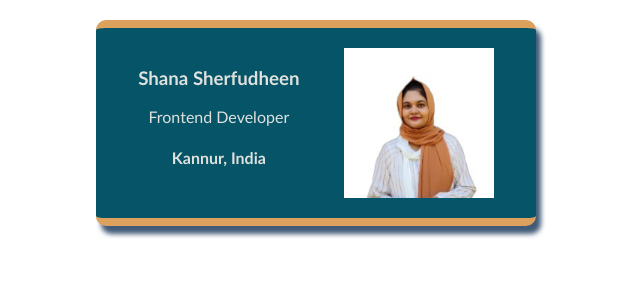
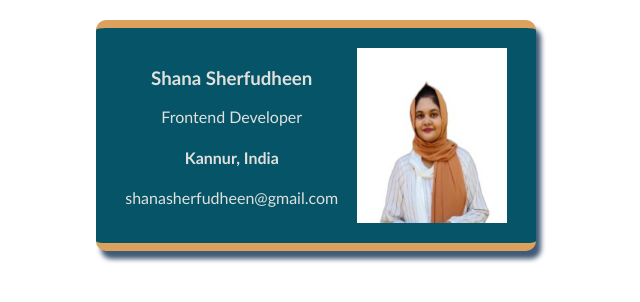
Before and after one commit to shanasherfudheen/digital-business-card, a plain HTML site: page index.html in a window 1280 px wide. Shown: the whole page, without its empty margins (324-964 px from the left). Drawn offline with Linux system fonts and the light colour scheme.

Commit message:
Added email ID

```diff
--- a/index.html
+++ b/index.html
@@ -12,6 +12,7 @@
         <h3>Shana Sherfudheen</h3>
         <p>Frontend Developer</p>
         <h4>Kannur, India</h4>
+        <p>shanasherfudheen@gmail.com</p>
       </div>
       <img
         class="avatar"
```
